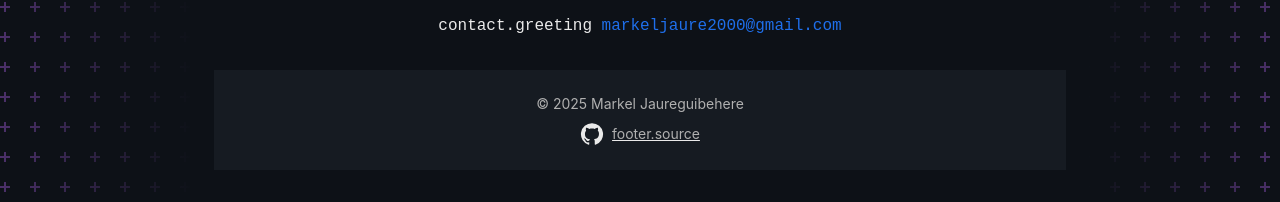
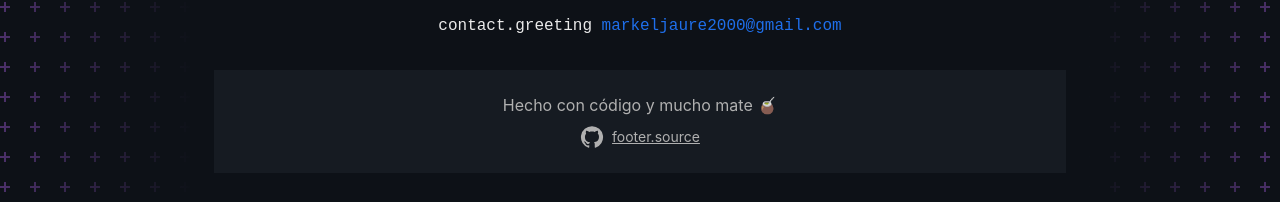
Before and after one commit to MarkelJaure/portfolio, a Next.js app: page /portfolio/page in a window 1280 px wide. Shown: the part 3208-3410 px from the top of the page. Built offline with nearby package versions, Linux system fonts and the light colour scheme.

Commit message:
Konami code en footer

```diff
--- a/src/components/sections/footer.tsx
+++ b/src/components/sections/footer.tsx
@@ -1,20 +1,71 @@
-import { Typography, Box, Link, Container } from '@mui/material';
+import { useEffect, useState } from 'react';
+import { Typography, Box, Container, Link } from '@mui/material';
 import GitHubIcon from '@mui/icons-material/GitHub';
 import { useTranslation } from 'react-i18next';
+
+const konamiCode = [
+	'ArrowUp',
+	'ArrowUp',
+	'ArrowDown',
+	'ArrowDown',
+	'ArrowLeft',
+	'ArrowRight',
+	'ArrowLeft',
+	'ArrowRight',
+];
+let inputSequence: any[] = [];
 
 const data = {
 	name: 'Markel Jaureguibehere',
 	repoUrl: 'https://github.com/MarkelJaure/portfolio',
 };
+
 const Footer = () => {
+	const [konamiMode, setKonamiMode] = useState(false);
 	const { t } = useTranslation();
+
+	useEffect(() => {
+		const handleKeyDown = (event: { key: any }) => {
+			inputSequence.push(event.key);
+			console.log('inputSequence', inputSequence);
+			if (inputSequence.toString().includes(konamiCode.toString())) {
+				setKonamiMode(true);
+				inputSequence = [];
+			}
+			if (inputSequence.length > konamiCode.length) inputSequence.shift();
+		};
+
+		window.addEventListener('keydown', handleKeyDown);
+		return () => window.removeEventListener('keydown', handleKeyDown);
+	}, []);
+
 	return (
-		<Box component='footer' py={3} bgcolor='background.paper'>
+		<Box
+			component='footer'
+			py={3}
+			bgcolor={'background.paper'}
+			color={'text.secondary'}
+			textAlign='center'
+			sx={{ transition: '0.3s' }}
+		>
 			<Container maxWidth='sm'>
-				<Typography variant='body2' color='text.secondary' align='center'>
-					© {new Date().getFullYear()} {data.name}
+				<Typography
+					variant='body2'
+					sx={{
+						fontWeight: konamiMode ? 'bold' : 'normal',
+						fontSize: konamiMode ? '1.2rem' : '1rem',
+					}}
+					color={konamiMode ? 'highlight.primary' : 'text.secondary'}
+				>
+					{konamiMode
+						? 'Hola singletoneta!'
+						: 'Hecho con código y mucho mate 🧉'}
 				</Typography>
-
+				{konamiMode ? (
+					<Typography variant='body2' color='text.secondary'>
+						{'Ustedes no me roben el codigo'}
+					</Typography>
+				) : (
 					<Link
 						href={data.repoUrl}
 						mt={1}
@@ -32,6 +83,7 @@ const Footer = () => {
 							{t('footer.source')}
 						</Typography>
 					</Link>
+				)}
 			</Container>
 		</Box>
 	);
```
Lines whose indentation alone changed are shown as unchanged.
